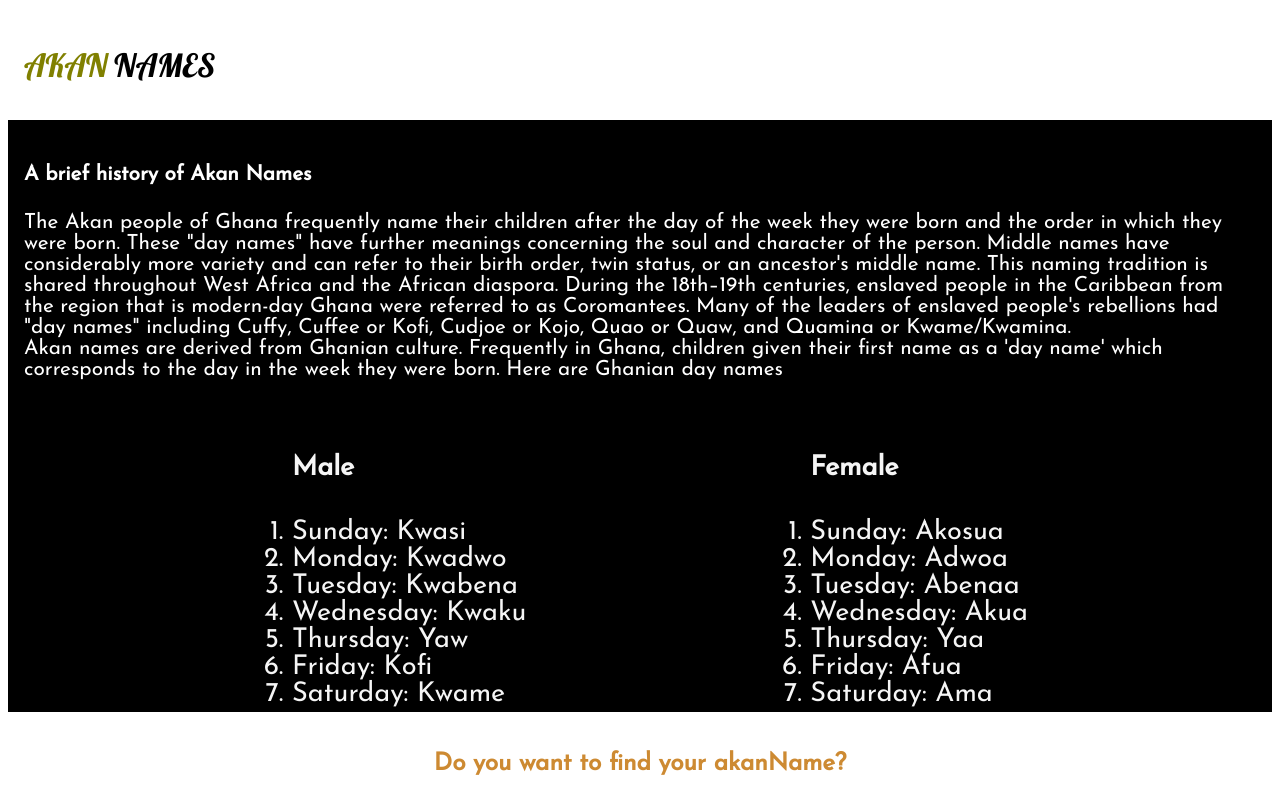
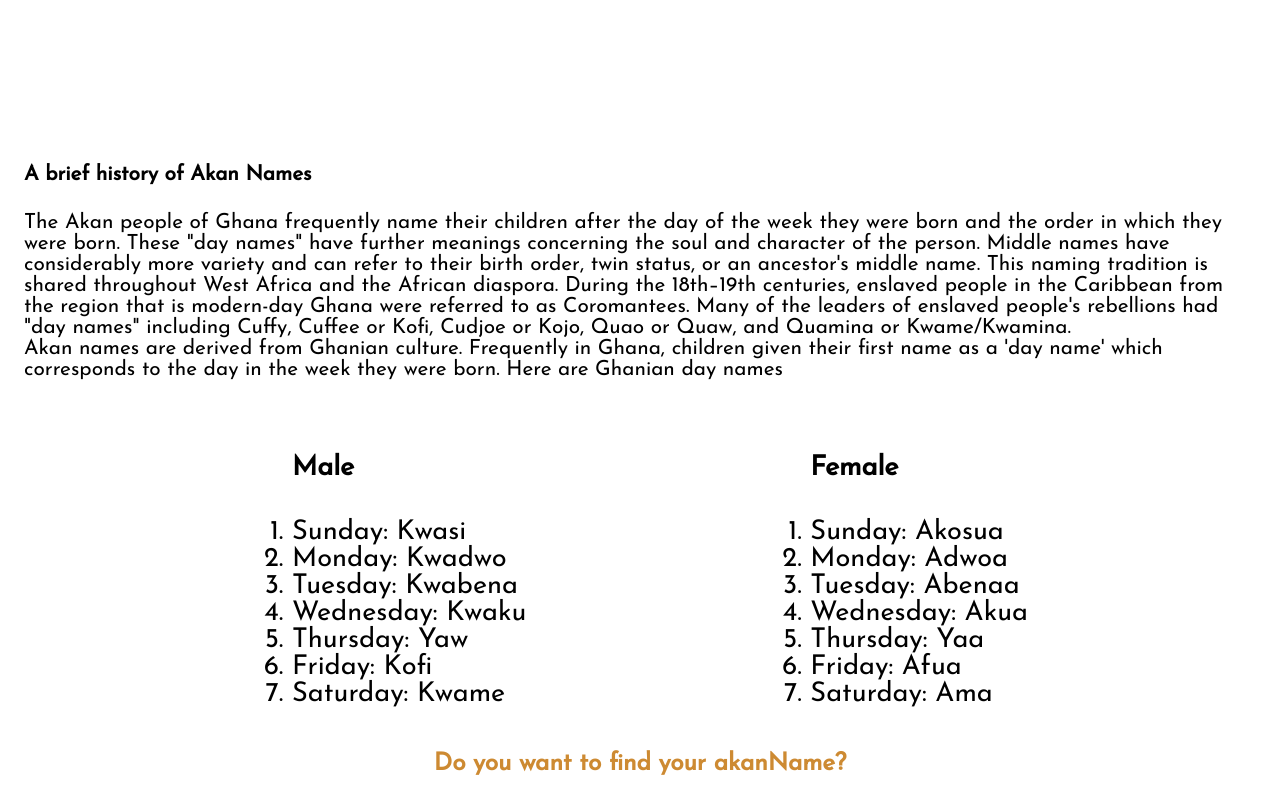
Before and after one commit to Apondi-Otieno/akanName, a plain HTML site: page index.html in a window 1280 px wide. Shown: the top 798 px of the page. Drawn offline with Linux system fonts and the light colour scheme.

Commit message:
this will save changes made to html

```diff
--- a/index.html
+++ b/index.html
@@ -52,7 +52,7 @@
                 given their first name as a 'day name' which corresponds to the day in the
                 week they were born. Here are Ghanian day names
             </p></div>
-            <div class="names">
+            <div class="container" id="names">
 
             <ol>
                 <h4> Male </h4>
--- a/style.css
+++ b/style.css
@@ -1,27 +1,27 @@
 html {
     font-family: 'JOsefin Sans';
-    /* background-image: url(img/2.jpeg) ;
-    background-size: cover; */
+
 }
 
 header {
-background-image: url(img/3.\ jpeg);
+    background-image: url(img/3.\ jpeg);
 height: 10vh;
 padding:1rem;
 
+text-align: center;
 }
 
 #deets {
     font-size: 1.2rem;
 }
 #start {
-    color:olive;
+    color: white;
     font-family: 'lobster';
     font-weight: 400;
 }
 
 #end {
-    color:;
+    color:white;
     font-family: 'lobster';
     font-weight: 400;
 }
@@ -30,20 +30,18 @@ padding:1rem;
   font-size:1.3rem;
   padding:1rem;
   height:15rem;
-  background-color: black;
-  color: white;
 
 }
 
-.names
+#names
 {
 
     font-size: 1.7rem;
     display: flex;
-    color:whitesmoke;
+    color:black;
     justify-content: space-evenly;
     height:20rem;
-    background-color:black;
+
 }
 #form{
 text-align:center;
```
